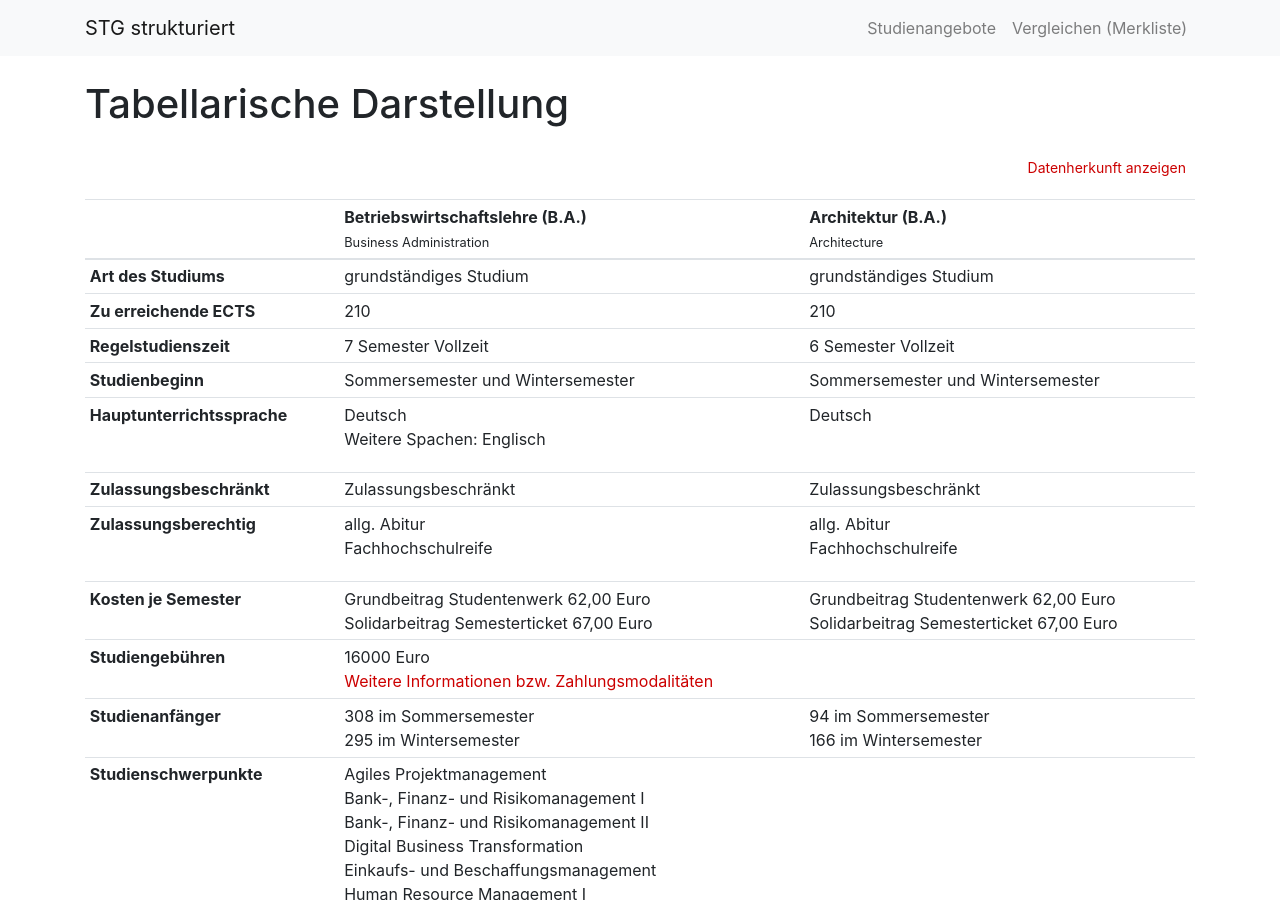
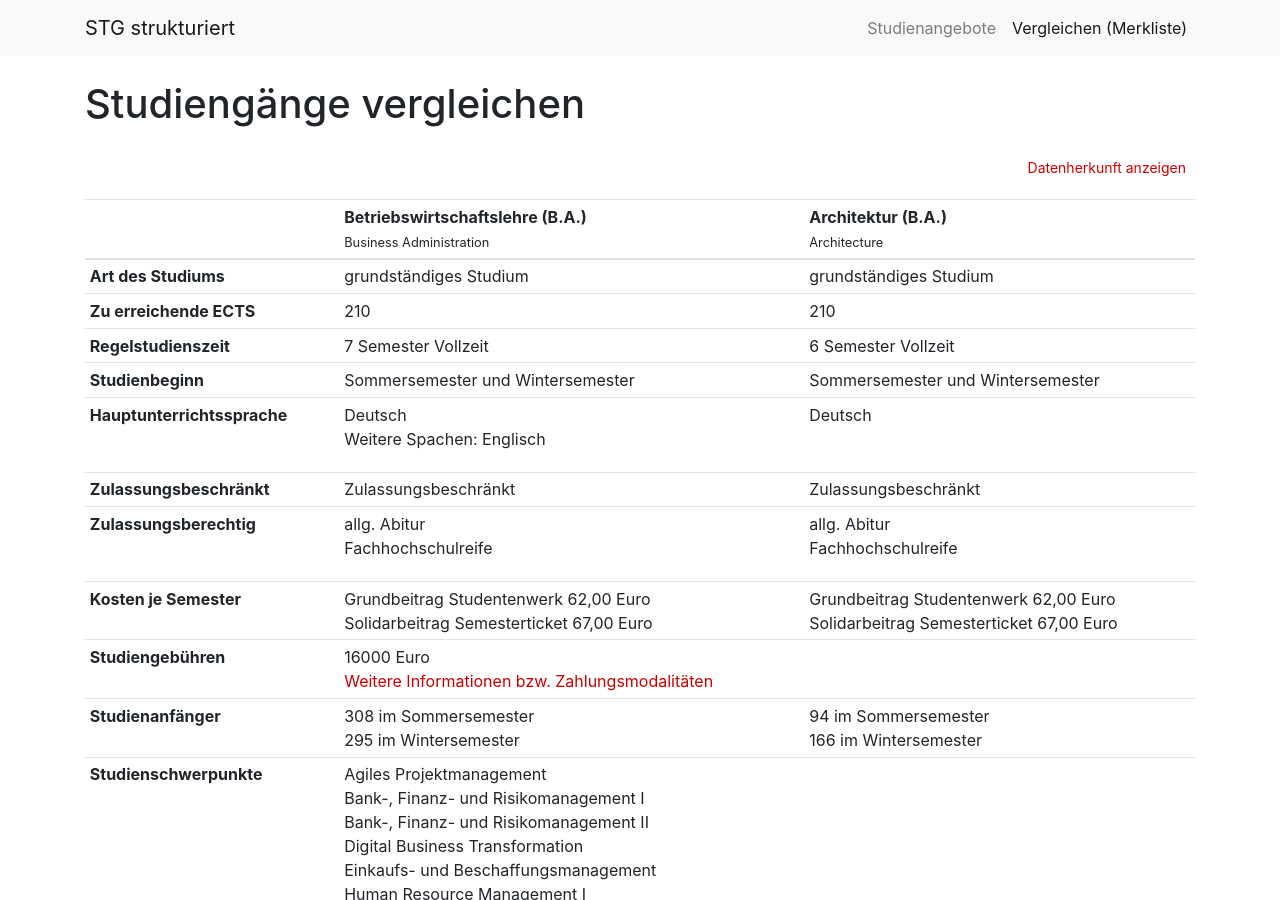
Before and after one commit to tgermer/stg, a Jekyll site: the page built from vergleichen.html, in a window 1280 px wide and 900 px high. Built offline with Jekyll 4.4.1, drawn with Linux system fonts in a browser that asks for light colours.

Commit message:
Datei umbenannt

```diff
--- a/tabelle.html
+++ b/vergleichen.html
@@ -1,6 +1,6 @@
 ---
 layout: container
-title: Tabellarische Darstellung
+title: Studiengänge vergleichen
 ---
 <p class="float-right d-print-none"><a href="#" class="btn btn-link btn-sm showbadges" style="cursor: pointer;">Datenherkunft anzeigen</a> <a href="#" class="btn btn-link btn-sm hidebadges" style="cursor: pointer; display: none;">Datenherkunft
     verstecken</a>
```
